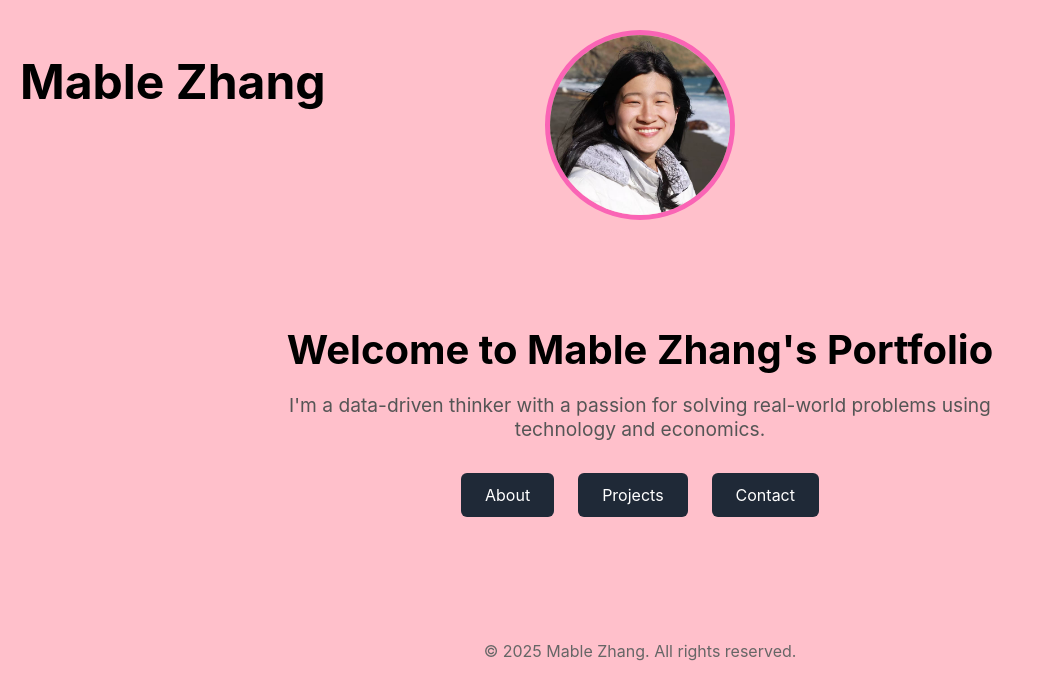
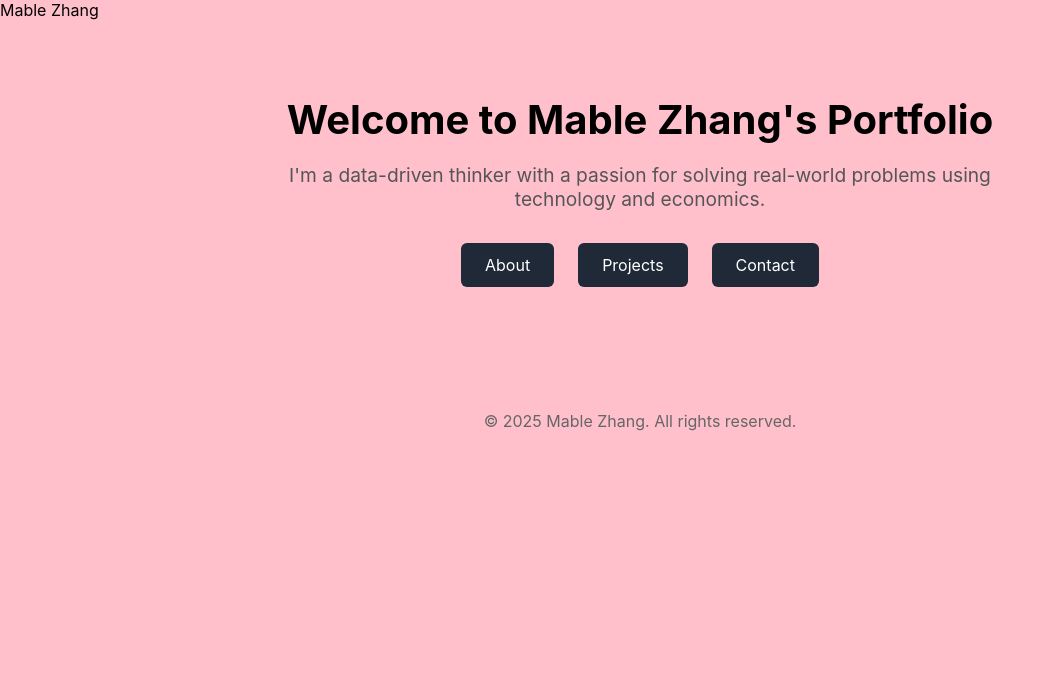
Before and after one commit to mablezhang2003/mablezhang2003.github.io, a React (Create React App) app: page / in a window 1280 px wide. Shown: the top 700 px of the page, without its empty margins (0-1054 px from the left). Built offline with nearby package versions, Linux system fonts and the light colour scheme; the HTML template or start-up script is replaced by a standard one.

Commit message:
Update Header.js

```diff
--- a/src/components/Header.js
+++ b/src/components/Header.js
@@ -1,35 +1,9 @@
-import React, {useState, useEffect} from 'react';
-import headshot from '../assets/headshot.jpg'; // Adjust path as needed
+import React from 'react';
 
 function Header() {
-    const [borderColor, setBorderColor] = useState('#007bff');
-
-    useEffect(() => {
-        const interval = setInterval(() => {
-            const now = new Date();
-            const hue = (now.getSeconds() * 6) % 360; // Changes with seconds
-            setBorderColor(`hsl(${hue}, 100%, 50%)`);
-        }, 1000); // Update every second
-
-        return () => clearInterval(interval);
-    }, []);
-
-    return (
-    <header className="header-container">
-      <div className="top-left-name">
-        <h1>Mable Zhang</h1>
-      </div>
-      <div className="center-headshot">
-        <img
-          src={headshot}
-          alt="Mable Zhang"
-          className="headshot"
-          style={{
-            borderColor: borderColor,
-            transition: 'border-color 0.5s ease',
-          }}
-        />
-      </div>
+  return (
+    <header className="simple-header">
+      <div className="site-name">Mable Zhang</div>
     </header>
   );
 }
```
